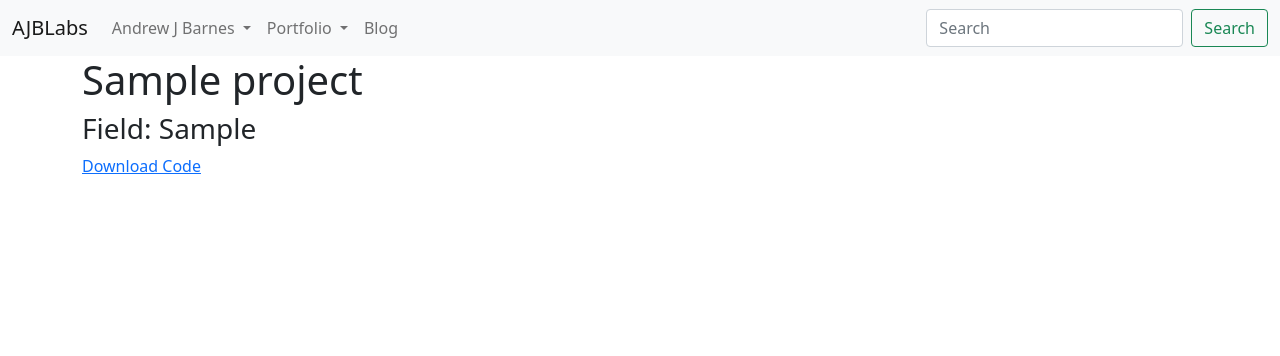
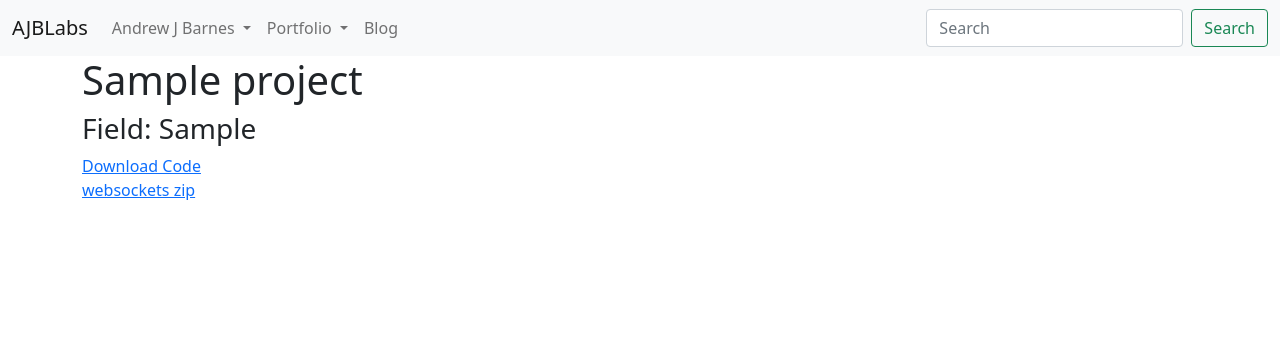
Before and after one commit to AndrewJBarnes94/AJBLabs, a Django app: page /project/1/ in a window 1280 px wide. Shown: the top 356 px of the page. Run offline with Django 4.2, Linux system fonts and the light colour scheme; tables that the repository leaves empty hold one stand-in row (values such as "Sample post").

Commit message:
trying out aws s3 bucket

```diff
--- a/core/models.py
+++ b/core/models.py
@@ -18,7 +18,7 @@ class ProjectField(models.Model):
 class Project(models.Model):
     field = models.ForeignKey(ProjectField, on_delete=models.CASCADE)
     title = models.CharField(max_length=200)
-    code_zip = models.FileField(upload_to='portfolio_code_zipped/')
+    code_zip = models.FileField(upload_to='media/portfolio_code_zipped/')
 
     def __str__(self):
         return self.title
--- a/core/templates/project_detail.html
+++ b/core/templates/project_detail.html
@@ -13,5 +13,9 @@
         <div class="project-download">
             <a href="{{ project.code_zip.url }}" download>Download Code</a>
         </div>
+
+        <div class="project-download">
+            <a href="https://ajblabs.s3.us-east-2.amazonaws.com/websockets.zip" download>websockets zip</a>
+        </div>
     </div>
 {% endblock %}
```
